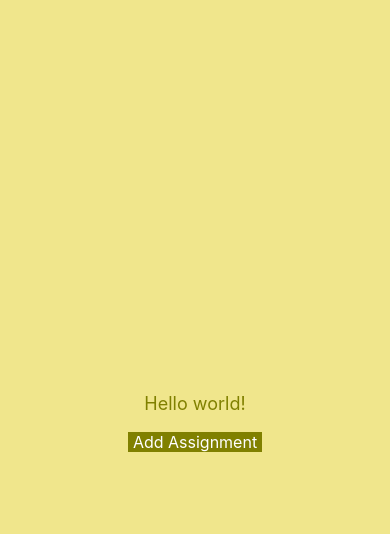
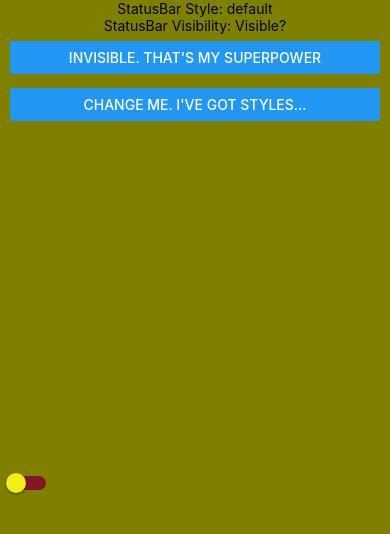
Before and after one commit to jenjones319/MobileApp, a React Native app: screen / in a window 390 px wide. Shown: the top 534 px of the page. Built offline with nearby package versions, Linux system fonts and the light colour scheme.

Commit message:
added bars and toggles

```diff
--- a/App.js
+++ b/App.js
@@ -1,31 +1,76 @@
-import { StatusBar } from 'expo-status-bar';
-import React from 'react';
-import { StyleSheet, Text, TouchableOpacity, View } from 'react-native';
 
-export default function App() {
+import React, { useState } from "react";
+import { Button, Text, StyleSheet, Switch, StatusBar, View } from "react-native";
+
+import Constants from "expo-constants";
+
+const App = () => {
+  const styleTypes = ['default','dark-content', 'light-content'];
+  const [visibleStatusBar, setVisibleStatusBar] = useState(false);
+  const [styleStatusBar, setStyleStatusBar] = useState(styleTypes[0]);
+
+  const changeVisibilityStatusBar = () => {
+    setVisibleStatusBar(!visibleStatusBar);
+  };
+
+  const changeStyleStatusBar = () => {
+    const styleId = styleTypes.indexOf(styleStatusBar) + 1;
+
+    if(styleId === styleTypes.length){
+      return setStyleStatusBar(styleTypes[0]);
+    }
+    return setStyleStatusBar(styleTypes[styleId]);
+  };
+
+  const [isEnabled, setIsEnabled] = useState(false);
+    const toggleSwitch = () => setIsEnabled(previousState => !previousState);
+
   return (
     <View style={styles.container}>
-      <Text style={{color: 'olive', fontSize: 18}}>Hello world!</Text>
-      <br></br>
-      <StatusBar style="auto" />
+      <View>
+        <Text style={styles.textStyle}>StatusBar Style: {styleStatusBar}</Text>
+        <Text style={styles.textStyle}>StatusBar Visibility: {!visibleStatusBar ? 'Visible?': 'Hidden'}</Text>
+      </View>
+      <StatusBar backgroundColor="#FABD15" barStyle={styleStatusBar} />
+      <View>
+        <StatusBar hidden={visibleStatusBar} />
+      </View>
+      <View style={styles.buttonContainer}>
+        <Button title="Invisible. That's my superpower" onPress={() => changeVisibilityStatusBar()} />
+      </View>
+      <View style={styles.buttonContainer}>
+        <Button title="Change me. I've got styles..." onPress={() => changeStyleStatusBar()} />
+      </View>
 
-    <TouchableOpacity
-    onPress={() => alert('Added!')}
-    style={{ backgroundColor: 'olive' }}>
-    <Text style={{ fontSize: 16, color: 'white' }}> Add Assignment </Text>
-    </TouchableOpacity>
+    <View style={styles.container}>
+      <Switch title="On/Off Switch"
+        trackColor={{ false: "#851625", true: "#F3EF15" }}
+        thumbColor={isEnabled ? "#FABD15" : "#f3EF15"}
+        ios_backgroundColor="#olive"
+        onValueChange={toggleSwitch}
+        value={isEnabled}
+      />
+    </View>
 
     </View>
-
   );
-}
-
+};
 
 const styles = StyleSheet.create({
   container: {
     flex: 1,
-    backgroundColor: 'khaki',
-    alignItems: 'center',
     justifyContent: 'center',
+    paddingTop: Constants.statusBarHeight,
+    backgroundColor: 'olive',
+    color: 'ivory',
+    padding: 3
   },
+  buttonContainer:{
+    padding: 7
+  },
+  textStyle:{
+    textAlign: 'center'
+  }
 });
+
+export default App;
--- a/package.json
+++ b/package.json
@@ -10,10 +10,14 @@
   "dependencies": {
     "expo": "~39.0.2",
     "expo-status-bar": "~1.0.2",
+    "moment": "^2.29.1",
     "react": "16.13.1",
     "react-dom": "16.13.1",
     "react-native": "https://github.com/expo/react-native/archive/sdk-39.0.3.tar.gz",
-    "react-native-web": "~0.13.12"
+    "react-native-add-calendar-event": "^4.0.0",
+    "react-native-web": "~0.13.12",
+    "expo-sensors": "~9.1.0",
+    "@react-native-community/slider": "3.0.3"
   },
   "devDependencies": {
     "@babel/core": "~7.9.0"
```
Also changed, not shown: 1 other file (tests, documents, lock files or other folders).
